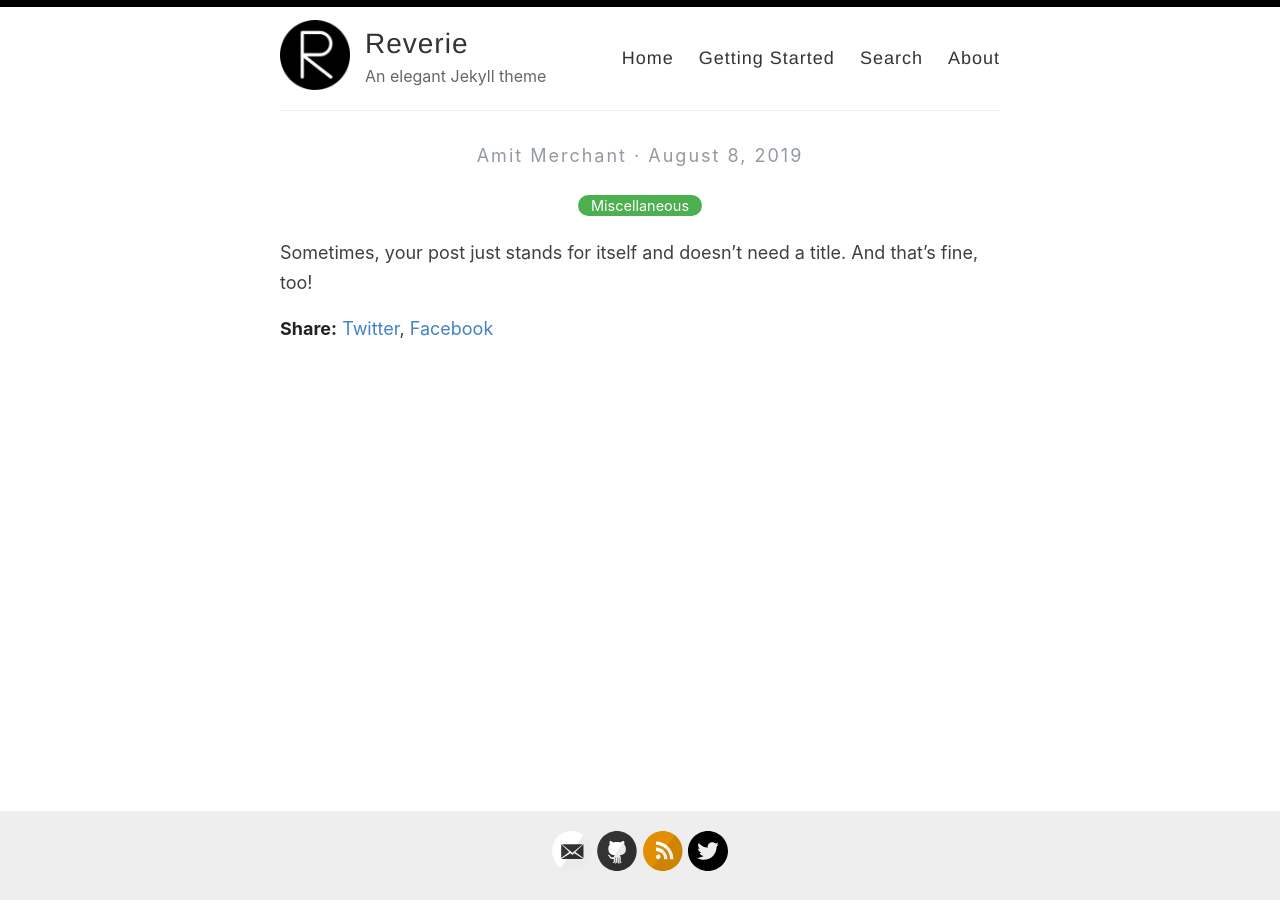
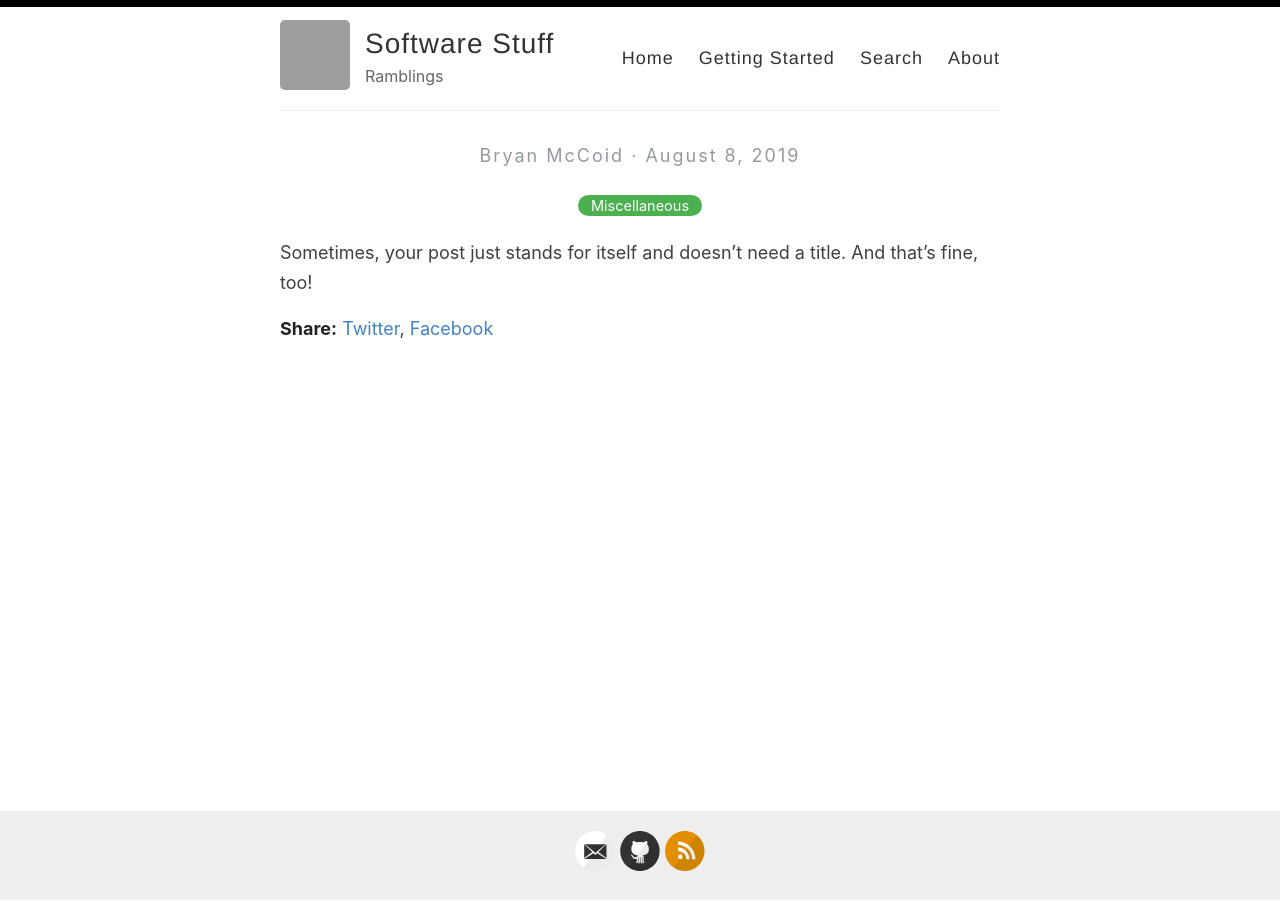
Before and after one commit to bryandmc/bryandmc.github.io, a Jekyll site: the page built from _posts/2019-08-08-no-title-posts.md, in a window 1280 px wide. Built offline with Jekyll 4.4.1, drawn with Linux system fonts in a browser that asks for light colours; grey boxes are pictures that could not be loaded.

Commit message:
fix config.yml

```diff
--- a/_config.yml
+++ b/_config.yml
@@ -3,16 +3,16 @@
 #
 
 # Name of your site (displayed in the header)
-name: Reverie
+name: Software Stuff
 
 # Name of the author
-author: Amit Merchant
+author: Bryan McCoid
 
 # Short bio or description (displayed in the header)
-description: An elegant Jekyll theme
+description: Ramblings
 
 # URL of your avatar or profile pic (you could use your GitHub profile pic)
-avatar: /images/reverie.png
+avatar: https://avatars.githubusercontent.com/u/774915?s=460&u=cbc04deff862ff788c73510a6904da69ece3d056&v=4
 
 #
 # Flags below are optional
@@ -21,15 +21,15 @@ avatar: /images/reverie.png
 # Includes an icon in the footer for each username you enter
 footer-links:
   dribbble:
-  email: amit.d.merchant@gmail.com
+  email: bryan.mccoid@gmail.com
   facebook:
   flickr:
-  github: amitmerchant1990/reverie
+  github: bryandmc
   instagram:
   linkedin:
   pinterest:
   rss: rss
-  twitter: amit_merchant
+  twitter:
   stackoverflow:
   youtube: # channel/<your_long_string> or user/<user-name>
   googleplus: # anything in your profile username that comes after plus.google.com/
@@ -41,18 +41,18 @@ footer-links:
 disqus:
 
 # Enter your Google Analytics web tracking code (e.g. UA-2110908-2) to activate tracking
-google_analytics: UA-43339302-11
+google_analytics:
 
 # Your website URL (e.g. http://amitmerchant1990.github.io or http://www.amitmerchant.com)
 # Used for Sitemap.xml and your RSS feed
-url: http://www.amitmerchant.com/reverie
-enforce_ssl: https://www.amitmerchant.com/reverie
+url: http://www.bryandmc.github.io
+enforce_ssl: https://www.bryandmc.github.io
 
 # If you're hosting your site at a Project repository on GitHub pages
 # (http://yourusername.github.io/repository-name)
 # and NOT your User repository (http://yourusername.github.io)
 # then add in the baseurl here, like this: "/repository-name"
-baseurl: "/reverie"
+baseurl: "/"
 
 #
 # !! You don't need to change any of the configuration flags below !!
```
